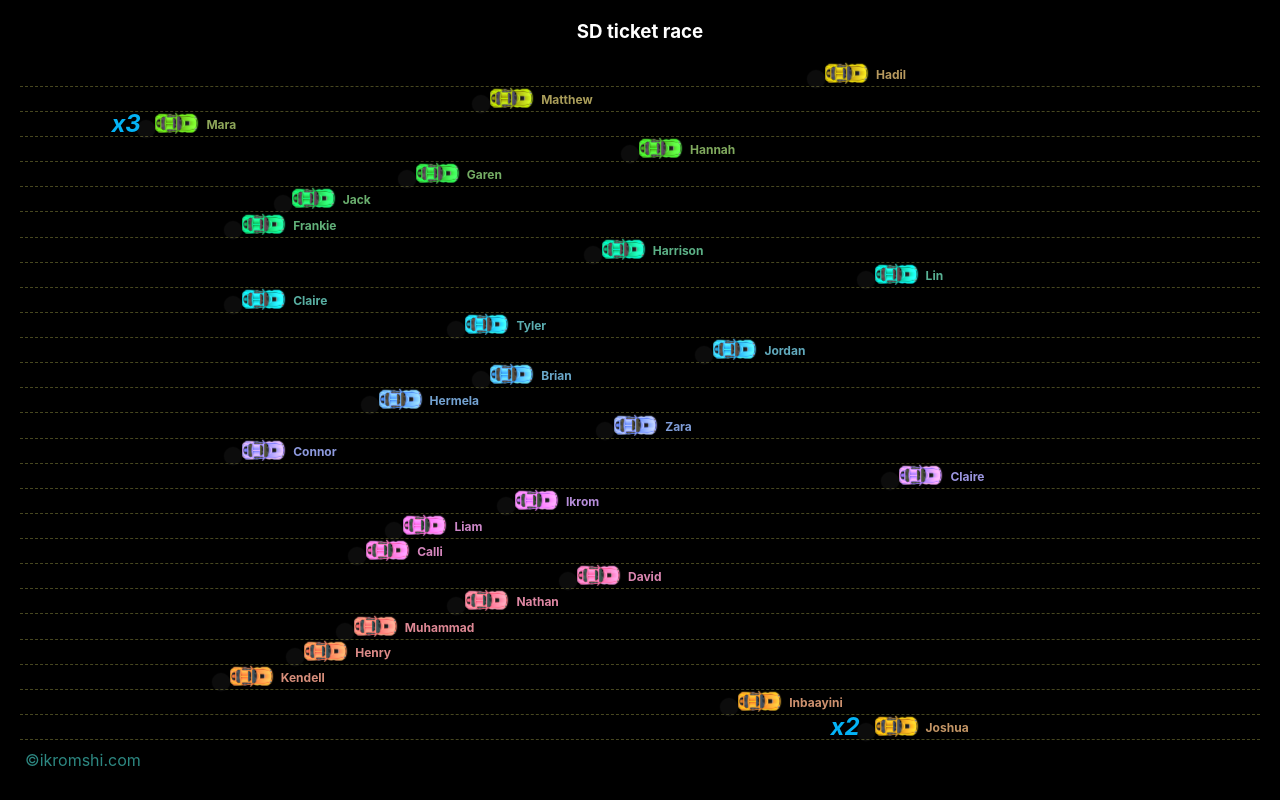
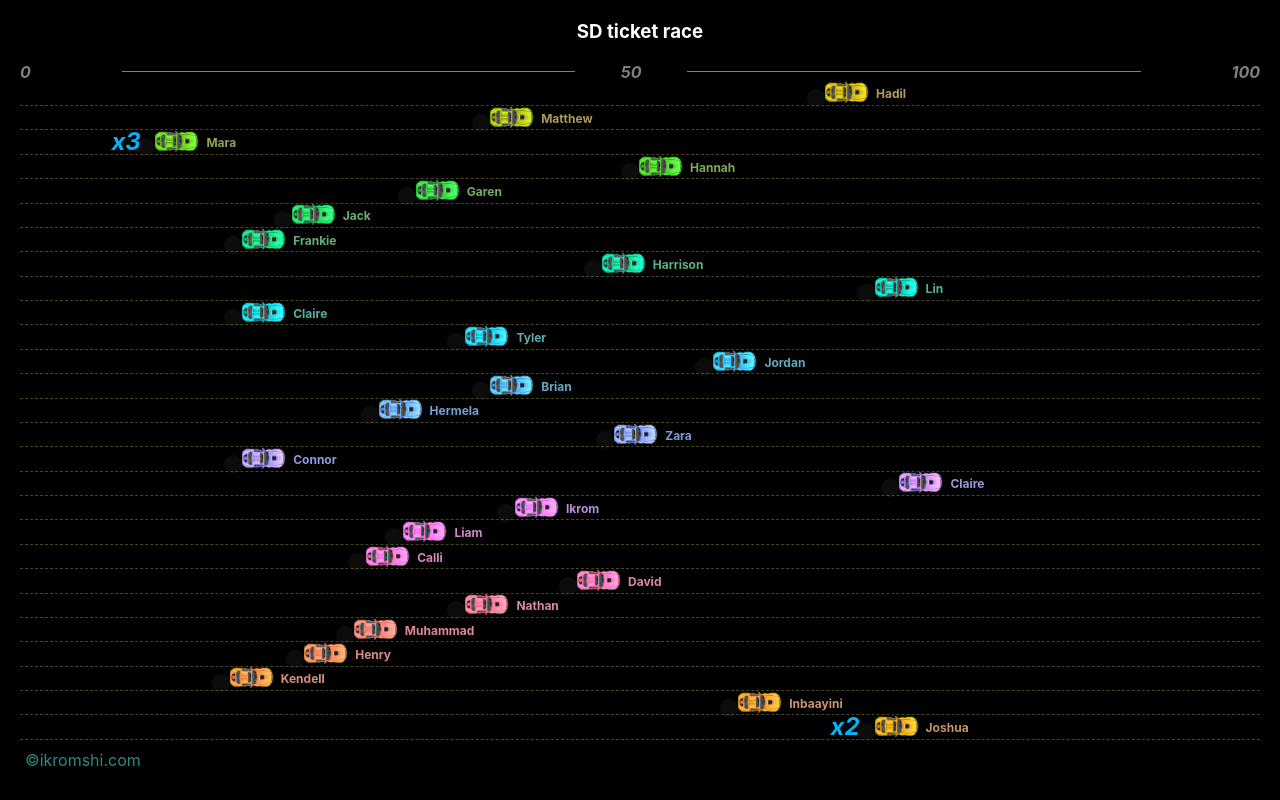
Before and after one commit to ikromshi/horse-racing, a React (Create React App) app: page / in a window 1280 px wide. Built offline with nearby package versions, Linux system fonts and the light colour scheme.

Commit message:
ticket count axis added

```diff
--- a/src/components/RaceTrack/RaceTrack.jsx
+++ b/src/components/RaceTrack/RaceTrack.jsx
@@ -148,6 +148,38 @@ const CreditFooter = styled.div`
   }
 `;
 
+const TicketAxis = styled.div`
+  bottom: 0;
+  left: 0;
+  width: 100%;
+  height: 20px; // Adjust the height as needed
+  display: flex;
+  align-items: center;
+  color: grey; // Color of the text
+  font-style: italic;
+  font-weight: bold;
+`;
+
+const Milestone = styled.div`
+  text-align: center;
+  flex-grow: 1;
+
+  &:first-child {
+    text-align: left;
+  }
+
+  &:last-child {
+    text-align: right;
+  }
+`;
+
+const AxisLine = styled.div`
+  height: 1px; // Height of the line, representing its thickness
+  background-color: grey; // Color of the line
+  flex-grow: 5; // Allows the line to fill the space between milestones
+`;
+
+
 const maxTickets = 95;
 
 // Calculate horizontal position based on ticket amount
@@ -172,6 +204,13 @@ const RaceTrack = () => {
     <Track>
     <audio ref={audioRef} src={hornSound} />
     <Name>SD ticket race</Name>
+    <TicketAxis>
+        <Milestone>0</Milestone>
+        <AxisLine />
+        <Milestone>50</Milestone>
+        <AxisLine />
+        <Milestone>100</Milestone>
+      </TicketAxis>
       {carsData.map((car, index) => (
         (car.name.split(" ")[1] !== "Duffus" &&  car.name.split(" ")[1] !== "Ducic" && car.name.split(" ")[1] !== "Campolongo")
         &&
@@ -197,6 +236,7 @@ const RaceTrack = () => {
           </CarWrapper>
         </Lane>
       ))}
+
       <CreditFooter>
         <a href="https://ikromshi.com" target="_blank" rel="noopener noreferrer">
           &#169;ikromshi.com
```
